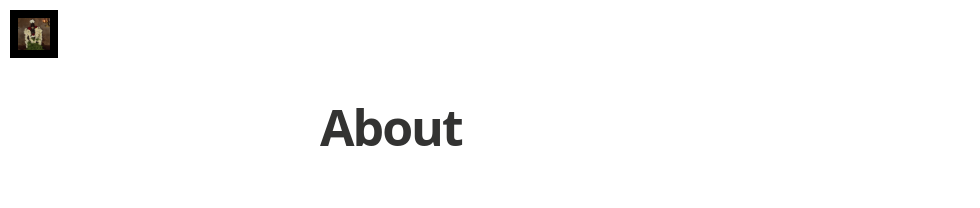
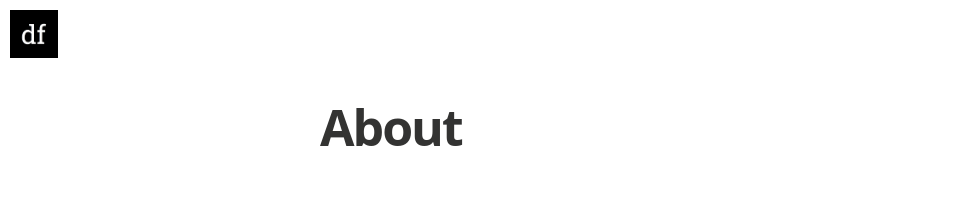
Before and after one commit to Deepakms92/template-for-template, a Jekyll site: the page built from about.md, in a window 1280 px wide. Shown: the top 208 px of the page, without its empty margins (0-980 px from the left). Built offline with Jekyll 4.4.1, drawn with Linux system fonts in a browser that asks for light colours; nearby versions of some CDN libraries; some web fonts are replaced.

Commit message:
Revert "Adding images"

```diff
--- a/_config.yml
+++ b/_config.yml
@@ -10,11 +10,11 @@ description: > # this means to ignore newlines until "email:"
 
 email: a-mail@mail.mail
 #blog logo
-logo: "/assets/images/murthy1.JPG"
+logo: "/assets/images/df_logo.jpg"
 float_logo: true # true, false (default)
 
 # blog cover
-cover: "assets/images/cA4aKEIPQrerBnp1yGHv_IMG_9534-3-2.jpg"
+cover: "/assets/images/cA4aKEIPQrerBnp1yGHv_IMG_9534-3-2.jpg"
 
 name: 'Dirk Fabisch'
 author: 'Dirk Fabisch'
--- a/_includes/head.html
+++ b/_includes/head.html
@@ -43,5 +43,4 @@
 
   <link rel="stylesheet" type="text/css" media="screen" href="{{ "/css/main.css"  | prepend: site.baseurl  }}" />
   <link rel="stylesheet" type="text/css" media="print" href="{{ "/css/print.css"  | prepend: site.baseurl  }}" />
-  <link rel="stylesheet" type="text/css" media="styling" href="{{ "/css/styling.css"  | prepend: site.baseurl  }}" />
 </head>
--- a/css/styling.css
+++ /dev/null
@@ -1,3 +0,0 @@
-a.blog-logo{
-    -webkit-transform: rotate(-90deg);
-}
```
Also changed, not shown: assets/images/murthy1.JPG (deleted).
